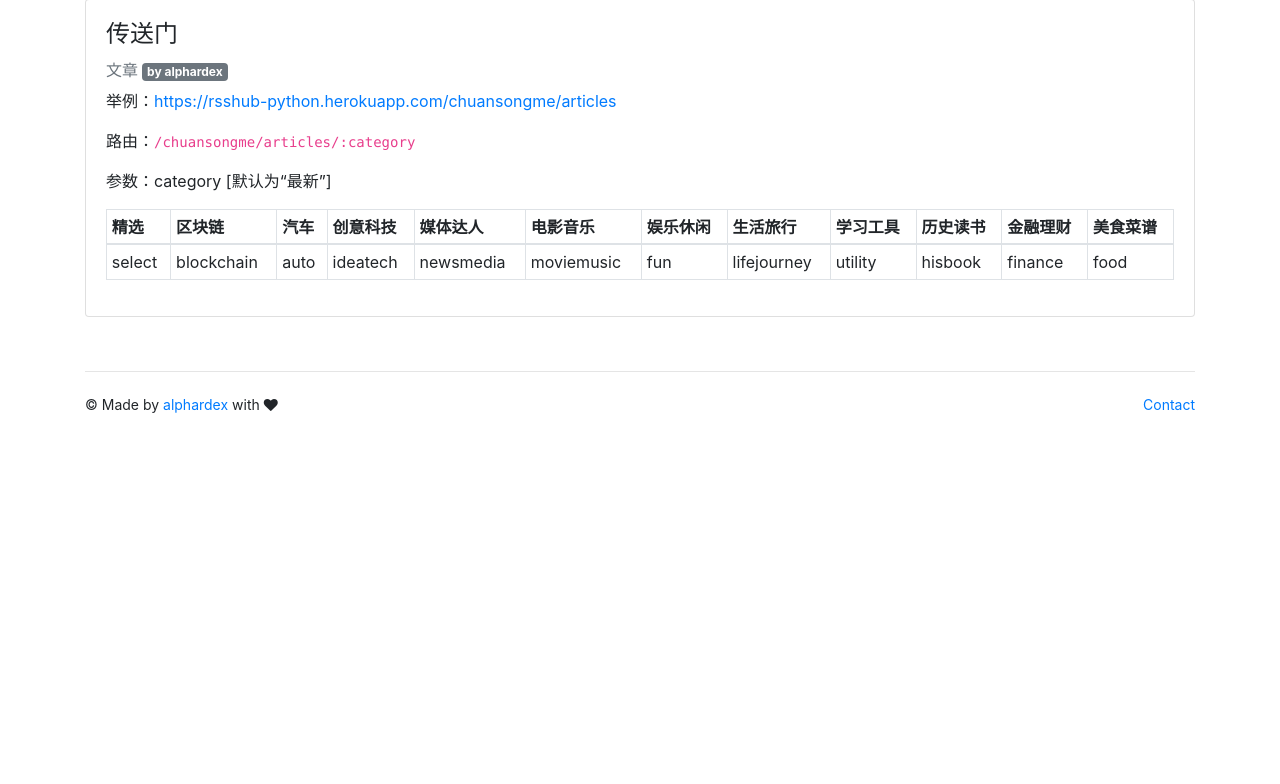
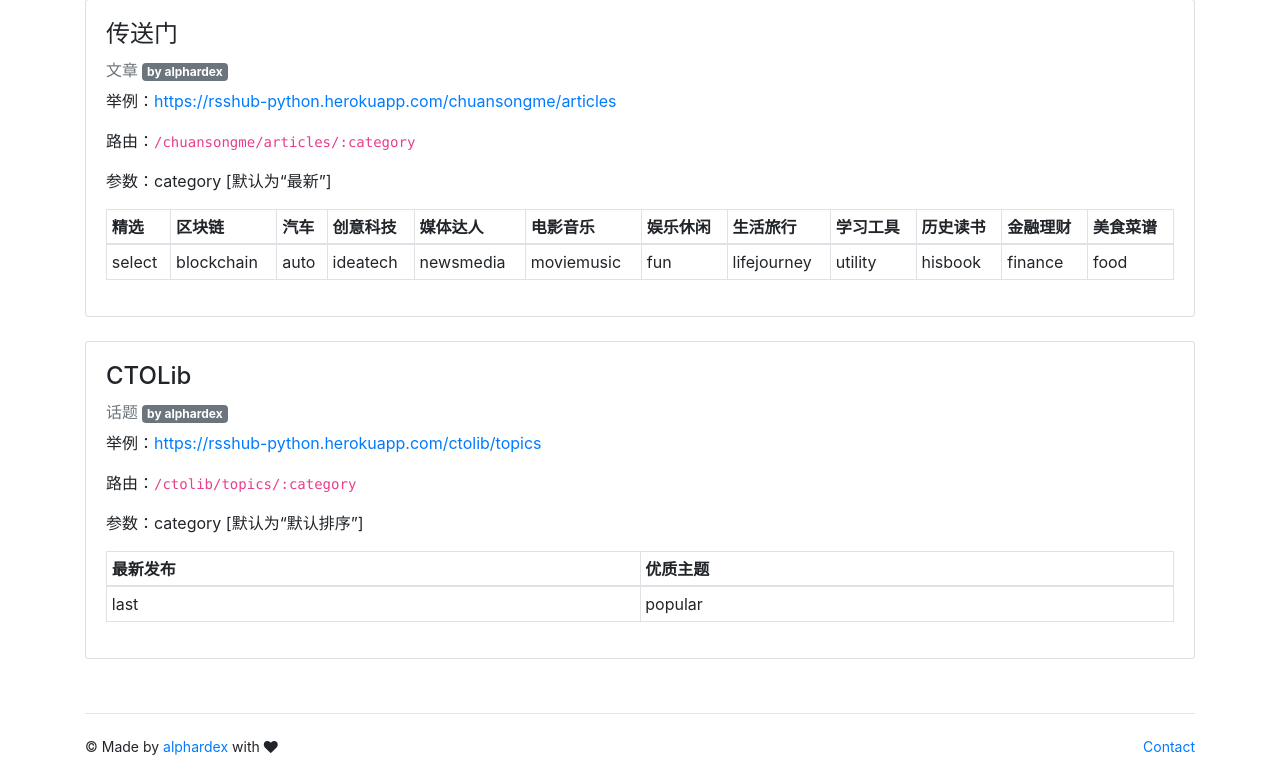
Before and after one commit to hillerliao/RSSHub-python, a Flask app: page /feeds in a window 1280 px wide. Shown: the part 87-871 px from the top of the page. Before the commit the page ends 500 px from the top, so only its background shows below. Run offline with Flask 2, Linux system fonts and the light colour scheme; some libraries are stand-ins or nearby versions.

Commit message:
add feed - ctolib

```diff
--- a/rsshub/blueprints/main.py
+++ b/rsshub/blueprints/main.py
@@ -37,3 +37,10 @@ def filter_content(ctx):
 def chuansongme_articles(category=''):
     from rsshub.spiders.chuansongme.articles import ctx
     return render_template('main/atom.xml', **filter_content(ctx(category)))
+
+
+@bp.route('/ctolib/topics/<string:category>')
+@bp.route('/ctolib/topics')
+def ctolib_topics(category=''):
+    from rsshub.spiders.ctolib.topics import ctx
+    return render_template('main/atom.xml', **filter_content(ctx(category)))
--- a/rsshub/spiders/chuansongme/articles.py
+++ b/rsshub/spiders/chuansongme/articles.py
@@ -16,7 +16,7 @@ def ctx(category=''):
     posts = tree.css('.feed_body .pagedlist_item')
     return {
         'title': '传送门',
-        'link': 'https://chuansongme.com',
+        'link': domain,
         'description': '传送门：微信公众号订阅',
         'author': 'alphardex',
         'items': list(map(parse, posts))
--- a/rsshub/templates/main/feeds.html
+++ b/rsshub/templates/main/feeds.html
@@ -29,4 +29,30 @@
   </div>
 </div>
 <br>
+<div class="card text-left">
+  <div class="card-body">
+    <h4 class="card-title">CTOLib</h4>
+    <h6 class="text-muted">话题 <a href="https://github.com/alphardex" target="_blank" class="badge badge-secondary">by alphardex</a></h6>
+    <p class="card-text">举例：<a href="https://rsshub-python.herokuapp.com/ctolib/topics" target="_blank">https://rsshub-python.herokuapp.com/ctolib/topics</a></p>
+    <p class="card-text">路由：<code>/ctolib/topics/:category</code></p>
+    <p class="card-text">参数：category [默认为“默认排序”]</p>
+    <table class="table table-bordered table-sm">
+        <thead>
+            <tr>
+                {% for th in ['最新发布', '优质主题'] %}
+                <th>{{th}}</th>
+                {% endfor %}
+            </tr>
+        </thead>
+        <tbody>
+            <tr>
+                {% for td in ['last', 'popular']%}
+                <td>{{td}}</td>
+                {% endfor %}
+            </tr>
+        </tbody>
+    </table>
+  </div>
+</div>
+<br>
 {% endblock content %}
```
Also changed, not shown: rsshub/spiders/ctolib/topics.py (added, +23 -0 lines).
